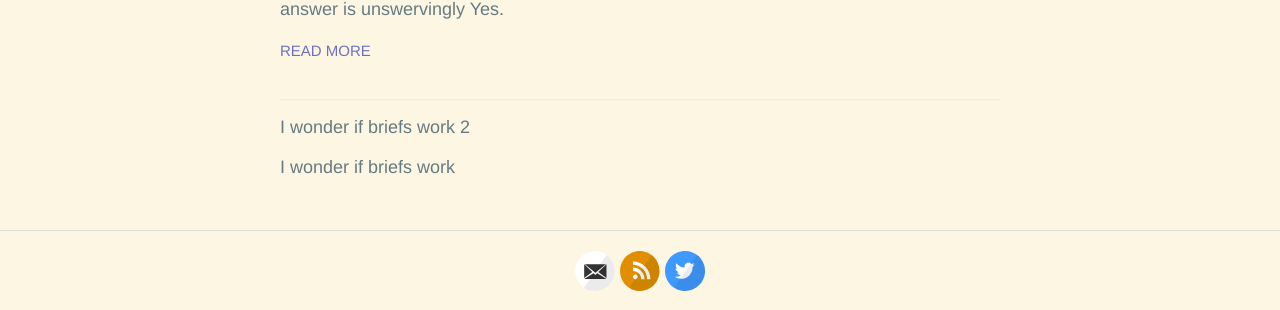
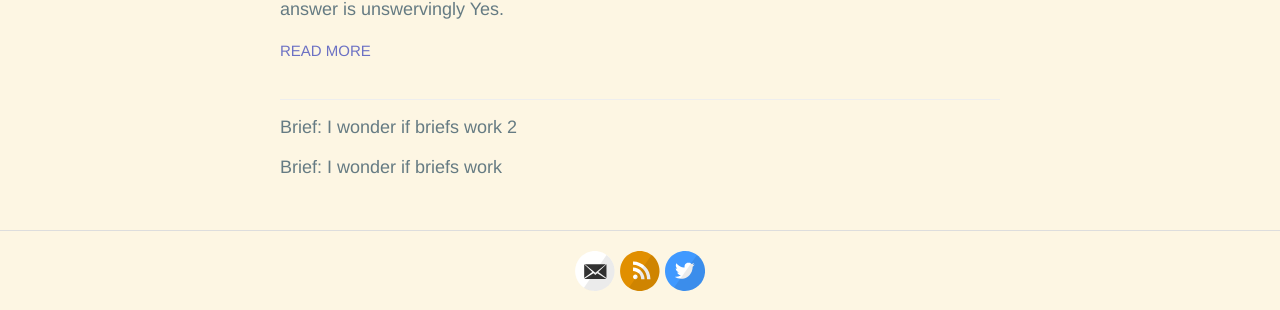
Before and after one commit to hencefarthing/hencefarthing.github.io, a Jekyll site: the page built from index.html, in a window 1280 px wide and 900 px high, scrolled down 12148 px. Shown: the part 581-891 px from the top of the window. Built offline with Jekyll 4.4.1, drawn with Linux system fonts in a browser that asks for light colours.

Commit message:
adding text for testing change

```diff
--- a/index.html
+++ b/index.html
@@ -36,6 +36,6 @@ layout: default
     {% endfor %}
 
     {% for brief in site.briefs %}
-        <p>{{ brief.title }}</p>
+        <p>Brief: {{ brief.title }}</p>
     {% endfor %}
 </div>
```
